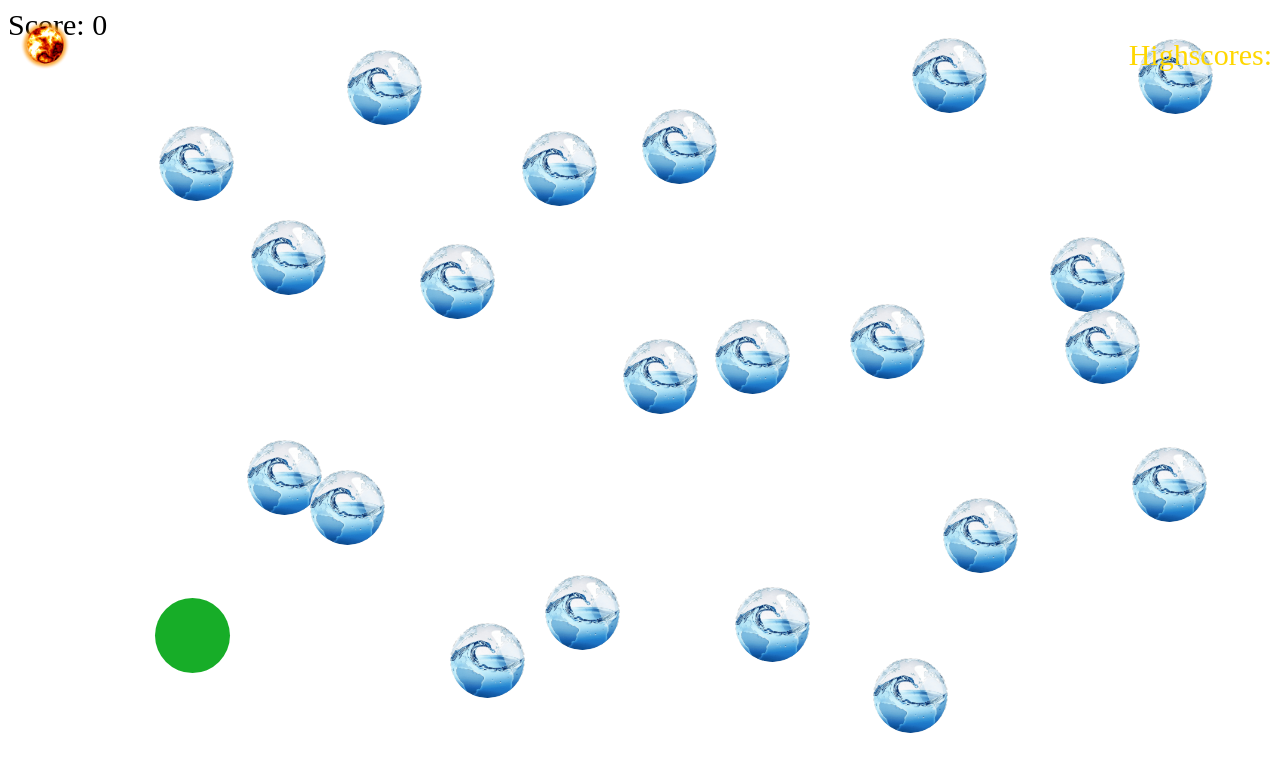
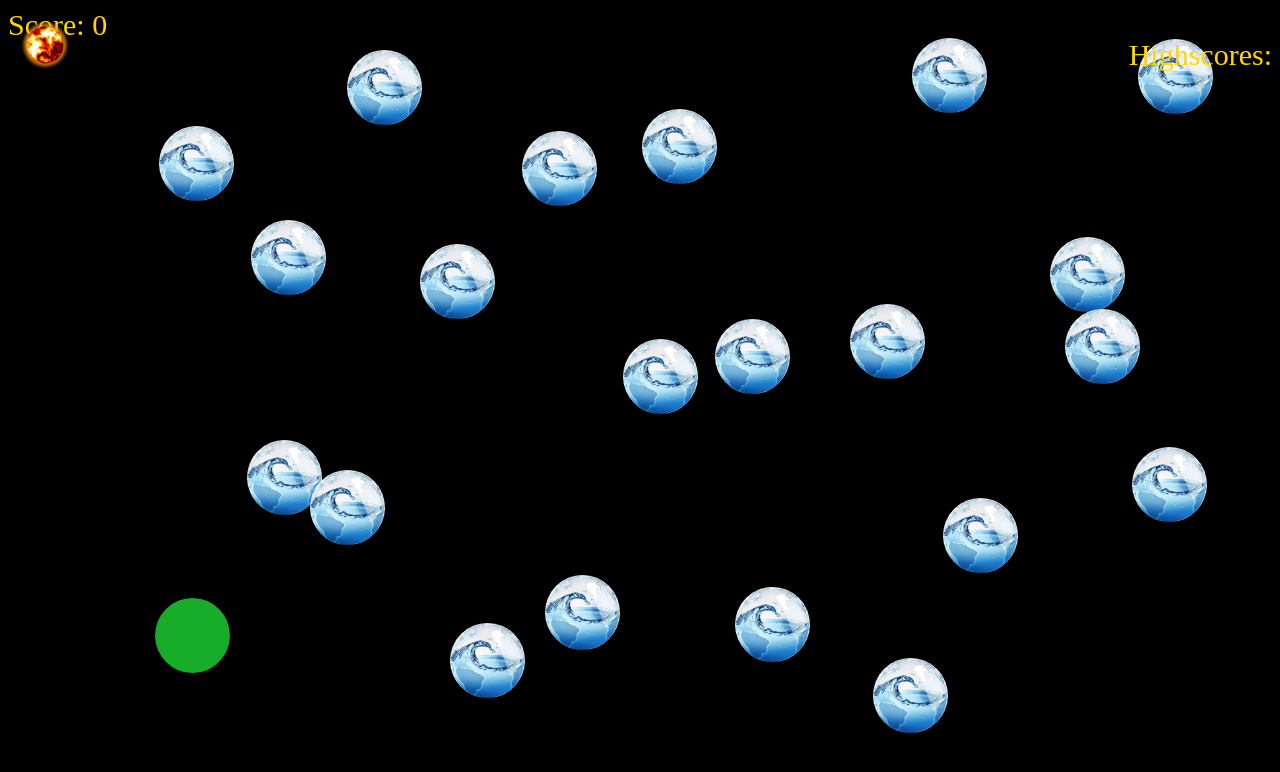
Before and after one commit to wozniakmarek/Cw4----ball-in-hole, a plain HTML site: page index.html in a window 1280 px wide. Both pictures are taken after a click on the button "START GAME!". Drawn offline with Linux system fonts and the light colour scheme.

Commit message:
FULL
FULL

```diff
--- a/style.css
+++ b/style.css
@@ -47,4 +47,8 @@
 span{
     font-size: 30px;
     float: left;
+    color: gold;
 }
+body{
+    background-color: black;
+}
```
Also changed, not shown: unnamed.jpg (deleted), water.png (deleted).
